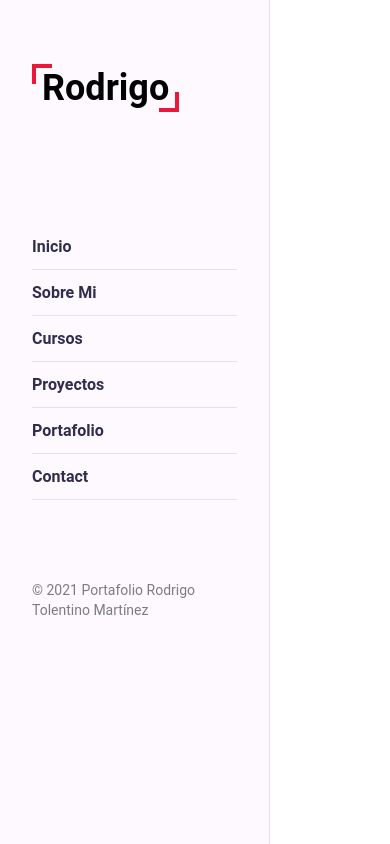
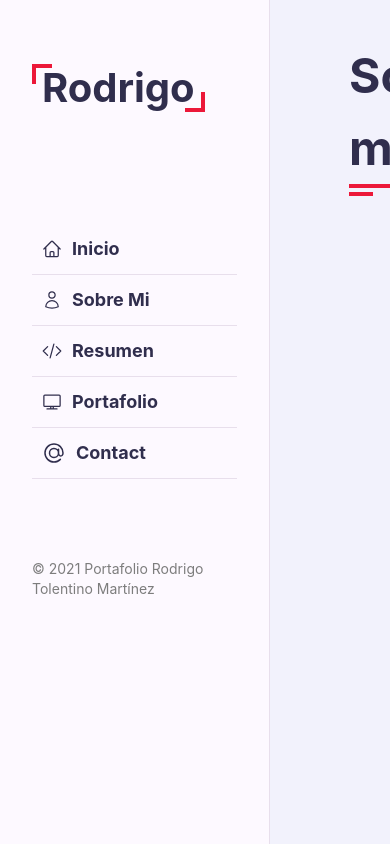
Before and after one commit to Rodrigotmz/PortafolioWebRodrigo, an Astro site: page /about in a window 390 px wide. Built offline with nearby package versions, Linux system fonts and the light colour scheme; Astro itself is replaced by a stand-in of ours.

Commit message:
feat: Add social media icons and update layout styles
- Added GitHub, Instagram, and LinkedIn SVG icons to the assets.
- Updated the Logo component to use a new text color and font size.
- Enhanced the Navigation component with SVG icons for each link.
- Improved the layout of the index and about pages with flexbox for better responsiveness.
- Updated global styles to include new color variables and utility classes for titles.
- Refactored the main layout to improve structure and styling.

```diff
--- a/src/components/Layout/Logo.astro
+++ b/src/components/Layout/Logo.astro
@@ -5,7 +5,7 @@ import "@/styles/global.css";
 <div class="py-8 px-0">
   <a
     href="#"
-    class="inline-block relative py-0 px-2.5 leading-12 font-bold text-4xl logo-before logo-after"
+    class="inline-block relative py-0 px-2.5 leading-12 font-bold text-[40px] logo-before logo-after text-[rgb(48,46,77)]"
     >Rodrigo</a
   >
 </div>
--- a/src/components/Layout/Navigation.astro
+++ b/src/components/Layout/Navigation.astro
@@ -1,20 +1,106 @@
 ---
 import "@/styles/global.css";
+
+const { pathname } = Astro.url;
+const subpath = pathname.match(/[^\/]+/g);
+// const isActive = href === pathname || href == "/" + subpath?.[0];
 ---
 
 <ul class="list-none p-0 my-20 mx-0">
   <li>
-    <a href="/"><i></i>Inicio</a>
-  </li>
-  <li><a href="/about"><i></i>Sobre mi</a></li>
-  <li><a href="/service"><i></i>Cursos</a></li>
-  <li>
-    <a href="/portafolio"><i></i>Proyectos</a>
+    <a href="/"
+      ><svg
+        xmlns="http://www.w3.org/2000/svg"
+        fill="none"
+        viewBox="0 0 24 24"
+        stroke-width="1.5"
+        stroke="currentColor"
+        class="size-5"
+      >
+        <path
+          stroke-linecap="round"
+          stroke-linejoin="round"
+          d="m2.25 12 8.954-8.955c.44-.439 1.152-.439 1.591 0L21.75 12M4.5 9.75v10.125c0 .621.504 1.125 1.125 1.125H9.75v-4.875c0-.621.504-1.125 1.125-1.125h2.25c.621 0 1.125.504 1.125 1.125V21h4.125c.621 0 1.125-.504 1.125-1.125V9.75M8.25 21h8.25"
+        ></path>
+      </svg>
+      Inicio</a
+    >
   </li>
   <li>
-    <a href="/blog"><i></i>Portafolio</a>
+    <a href="/about"
+      ><svg
+        xmlns="http://www.w3.org/2000/svg"
+        fill="none"
+        viewBox="0 0 24 24"
+        stroke-width="1.5"
+        stroke="currentColor"
+        class="size-5"
+      >
+        <path
+          stroke-linecap="round"
+          stroke-linejoin="round"
+          d="M15.75 6a3.75 3.75 0 1 1-7.5 0 3.75 3.75 0 0 1 7.5 0ZM4.501 20.118a7.5 7.5 0 0 1 14.998 0A17.933 17.933 0 0 1 12 21.75c-2.676 0-5.216-.584-7.499-1.632Z"
+        ></path>
+      </svg>
+      Sobre mi</a
+    >
   </li>
-  <li><a href="/contact"><i></i>Contact</a></li>
+  <!-- <li><a href="/service"><i></i>Cursos</a></li> -->
+  <li>
+    <a href="/portafolio"
+      ><svg
+        xmlns="http://www.w3.org/2000/svg"
+        fill="none"
+        viewBox="0 0 24 24"
+        stroke-width="1.5"
+        stroke="currentColor"
+        class="size-5"
+      >
+        <path
+          stroke-linecap="round"
+          stroke-linejoin="round"
+          d="M17.25 6.75 22.5 12l-5.25 5.25m-10.5 0L1.5 12l5.25-5.25m7.5-3-4.5 16.5"
+        ></path>
+      </svg>
+      Resumen</a
+    >
+  </li>
+  <li>
+    <a href="/blog"
+      ><svg
+        xmlns="http://www.w3.org/2000/svg"
+        fill="none"
+        viewBox="0 0 24 24"
+        stroke-width="1.5"
+        stroke="currentColor"
+        class="size-5"
+      >
+        <path
+          stroke-linecap="round"
+          stroke-linejoin="round"
+          d="M6 20.25h12m-7.5-3v3m3-3v3m-10.125-3h17.25c.621 0 1.125-.504 1.125-1.125V4.875c0-.621-.504-1.125-1.125-1.125H3.375c-.621 0-1.125.504-1.125 1.125v11.25c0 .621.504 1.125 1.125 1.125Z"
+        ></path>
+      </svg>
+      Portafolio</a
+    >
+  </li>
+  <li>
+    <a href="/contact"
+      ><svg
+        xmlns="http://www.w3.org/2000/svg"
+        viewBox="0 0 24 24"
+        fill="currentColor"
+        class="size-6"
+      >
+        <path
+          fill-rule="evenodd"
+          d="M17.834 6.166a8.25 8.25 0 1 0 0 11.668.75.75 0 0 1 1.06 1.06c-3.807 3.808-9.98 3.808-13.788 0-3.808-3.807-3.808-9.98 0-13.788 3.807-3.808 9.98-3.808 13.788 0A9.722 9.722 0 0 1 21.75 12c0 .975-.296 1.887-.809 2.571-.514.685-1.28 1.179-2.191 1.179-.904 0-1.666-.487-2.18-1.164a5.25 5.25 0 1 1-.82-6.26V8.25a.75.75 0 0 1 1.5 0V12c0 .682.208 1.27.509 1.671.3.401.659.579.991.579.332 0 .69-.178.991-.579.3-.4.509-.99.509-1.671a8.222 8.222 0 0 0-2.416-5.834ZM15.75 12a3.75 3.75 0 1 0-7.5 0 3.75 3.75 0 0 0 7.5 0Z"
+          clip-rule="evenodd"></path>
+      </svg>
+
+      Contact</a
+    >
+  </li>
 </ul>
 
 <style>
@@ -22,17 +108,23 @@ import "@/styles/global.css";
     display: block;
   }
   li a {
-    font-size: 16px;
-    font-weight: 600;
+    font-size: 18px;
+    font-weight: 700;
     color: #302e4d;
     text-decoration: none;
-    line-height: 45px;
-    display: block;
+    line-height: 50px;
+    display: flex;
+    align-items: center;
+    padding-left: 10px;
     border-bottom: 1px solid #e8dfec;
     transition: all 0.3s ease;
     text-transform: capitalize;
   }
   li a:not(.active):hover {
-    padding-left: 5px;
+    transform: translateX(5px);
+    color: #ec1839;
+  }
+  svg {
+    margin-right: 10px;
   }
 </style>
--- a/src/layouts/Layout.astro
+++ b/src/layouts/Layout.astro
@@ -9,40 +9,37 @@ import Header from "@/components/Layout/Header.astro";
     <meta name="viewport" content="width=device-width" />
     <link rel="icon" type="image/svg+xml" href="/favicon.svg" />
     <meta name="generator" content={Astro.generator} />
-    <title>Astro Basics</title>
+    <title>Portafolio Rodrigo | Astro</title>
   </head>
   <body>
     <Header />
-    <main class="fixed left-[270px]">
+    <main class="fixed left-[270px] min-h-screen block py-0 px-8 z-0 bg-pt-white-bg top-0 right-0 bottom-0 overflow-x-hidden overflow-y-auto transition-all duration-300 ease-in-out">
       <slot />
     </main>
   </body>
 </html>
 
-<style>
+<style is:global>
   html,
   body {
-    margin: 0;
-    width: 100%;
-    height: 100%;
-    font-family: "Roboto", sans-serif;
+    line-height: 1.5;
   }
   .section {
-    background-color: #f2f2fc;
-    min-height: 100vh;
-    display: block;
-    padding: 0 30px;
-    position: fixed;
-    left: 270px;
-    top: 0;
+    /* background-color: #f2f2fc; */
+    /* min-height: 100vh; */
+    /* display: block; */
+    /* padding: 0 30px; */
+    /* position: fixed; */
+    /* left: 270px; */
+    /* top: 0;
     right: 0;
-    bottom: 0;
-    z-index: 0;
-    overflow-x: hidden;
-    overflow-y: auto;
-    opacity: 1;
+    bottom: 0; */
+    /* z-index: 0; */
+    /* overflow-x: hidden;
+    overflow-y: auto; */
+    /* opacity: 1;
     -webkit-transition: all 0.3s ease;
-    transition: all 0.3s ease;
+    transition: all 0.3s ease; */
   }
   .section.back-section {
     z-index: 1;
--- a/src/pages/about.astro
+++ b/src/pages/about.astro
@@ -4,7 +4,19 @@ import "@/styles/global.css";
 ---
 
 <Layout>
-
+  <section class="flex min-h-screen">
+    <div class="w-full px-12 py-8">
+      <div class="flex flex-wrap relative mr-[-15px] ml-[-15px]">
+        <div class="grow-0 shrink-0 basis-full max-w-full mb-16 pl-3.5 pr-3.5">
+          <h2
+            class="title-before title-after text-5xl font-bold relative text-pt-black-g leading-[1.5]"
+          >
+            Sobre mi
+          </h2>
+        </div>
+      </div>
+    </div>
+  </section>
 </Layout>
 
 <style></style>
--- a/src/pages/index.astro
+++ b/src/pages/index.astro
@@ -1,32 +1,71 @@
 ---
 import Layout from "../layouts/Layout.astro";
+import Github from "@/assets/svg/github-icon.svg";
+import LinkedIn from "@/assets/svg/linkedin-icon.svg";
+import Instagram from "@/assets/svg/instagram-icon.svg";
 
 // Welcome to Astro! Wondering what to do next? Check out the Astro documentation at https://docs.astro.build
 // Don't want to use any of this? Delete everything in this file, the `assets`, `components`, and `layouts` directories, and start fresh.
 ---
 
 <Layout>
-  <section>
-    <div class="container">
-      <div class="intro">
-        <img src="images/escuela.jpg" alt="profile" class="shadow-dark" />
-        <h1>Rodrigo Tolentino Martínez</h1>
-        <p>Soy Ing. en Tecnológias de la Información y comunicaciones</p>
-        <div class="social-links">
-          <a href="https://twitter.com/Roderick_98"
-            ><i class="fa fa-twitter"></i>
+  <section class="flex min-h-screen">
+    <div class="max-w-[1100px] w-full m-auto">
+      <div class="flex flex-col items-center justify-center gap-4.5">
+        <img
+          src="/src/assets/rodrigo.jpg"
+          alt="profile"
+          class="h-[200px] w-[200px] rounded-full block border-8 border-white shadow-[0_0_20px_rgba(48,46,77,0.15)]"
+        />
+        <h1 class="text-pt-black-g font-bold text-3xl">
+          Rodrigo Tolentino Martínez
+        </h1>
+        <p class="text-base font-semibold leading-6 text-pt-gray-subtext">
+          Ing. en Tecnologías de la Información y comunicaciones
+        </p>
+        <div class="flex items-center justify-center gap-2">
+          <a
+            class="transition-all duration-300 ease-in rounded-full text-center bg-white shadow-[0_0_20px_rgba(48,46,77,0.15)]"
+            href="https://www.linkedin.com/in/rodrigo-tolentino-martinez"
+            target="_blank"
+            rel="nofollow noopener noreferrer"
+            ><img src={LinkedIn.src} alt="LinkedIn" class="block w-full" />
           </a>
-          <a href="https://www.facebook.com/roderick.martinez.94651"
-            ><i class="fa fa-facebook"></i>
-          </a>
-          <a href="https://www.instagram.com/roderick.tm/"
-            ><i class="fa fa-instagram"></i>
-          </a>
-          <a href="https://github.com/Roderick1325"
-            ><i class="fa fa-github"></i>
+          <a
+            class="transition-all duration-300 ease-in rounded-full text-center bg-gradient-to-tr from-purple-500 via-pink-500 to-yellow-400 shadow-[0_0_20px_rgba(48,46,77,0.15)]"
+            href="https://www.instagram.com/roderick.tm/"
+          >
+            <img
+              src={Instagram.src}
+              alt="Instagram"
+              class="block w-full invert"
+            /></a
+          >
+          <a
+            class="transition-all duration-300 ease-in rounded-full text-center bg-black shadow-[0_0_20px_rgba(48,46,77,0.15)]"
+            href="https://github.com/Roderick1325"
+          >
+            <img src={Github.src} alt="Github" class="block w-full invert" />
           </a>
         </div>
       </div>
     </div>
   </section>
 </Layout>
+
+<style>
+  div a {
+    display: block;
+    width: 50px;
+    height: 50px;
+    padding: 10px;
+    line-height: 35px;
+    color: #fff;
+    margin-left: 4px;
+    margin-right: 4px;
+  }
+
+  div a:hover {
+    transform: scale(1.1);
+  }
+</style>
--- a/src/styles/global.css
+++ b/src/styles/global.css
@@ -1,18 +1,29 @@
 @import "tailwindcss";
 
-@theme{
+@theme {
     --color-pt-white: #fdf9ff;
     --color-pt-white-g: #e8dfec;
+    --color-pt-white-bg: #f2f2fc;
     --color-pt-black-g: #302e4d;
+    --color-pt-gray-subtext: #504e70;
+    --color-pt-gray-primary: #7d7d7d;
     --color-pt-red-primary: #ec1839;
-    --color-pt-gray-primary: #7d7d7d;
 }
 
-@layer components{
-    .logo-before{
+@layer components {
+    .logo-before {
         @apply before:content-[''] before:w-5 before:h-5 before:border-t-4 before:border-l-4 before:border-solid before:border-pt-red-primary before:absolute before:left-0 before:top-0;
     }
-    .logo-after{
+
+    .logo-after {
         @apply after:content-[''] after:w-5 after:h-5 after:border-b-4 after:border-r-4 after:border-solid after:border-pt-red-primary after:absolute after:right-0 after:bottom-0;
     }
+
+    .title-before {
+        @apply before:content-[''] before:w-12 before:h-1 before:absolute before:left-0 before:top-full before:bg-pt-red-primary before:block;
+    }
+
+    .title-after {
+        @apply after:content-[''] after:w-6 after:h-1 after:absolute after:left-0 after:top-full after:mt-2 after:bg-pt-red-primary mt-2 after:block;
+    }
 }
```
Also changed, not shown: src/assets/rodrigo.jpg (added), src/assets/svg/github-icon.svg (added), src/assets/svg/instagram-icon.svg (added), src/assets/svg/linkedin-icon.svg (added).
